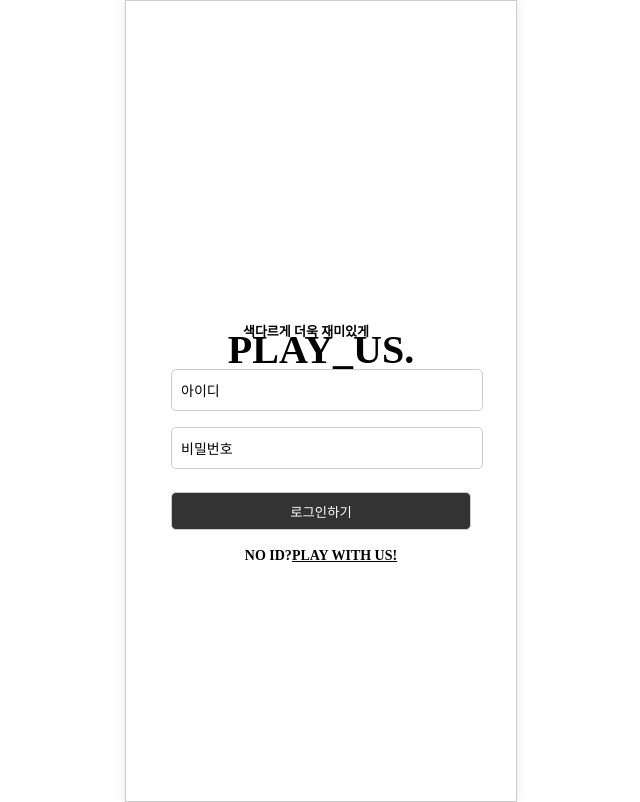
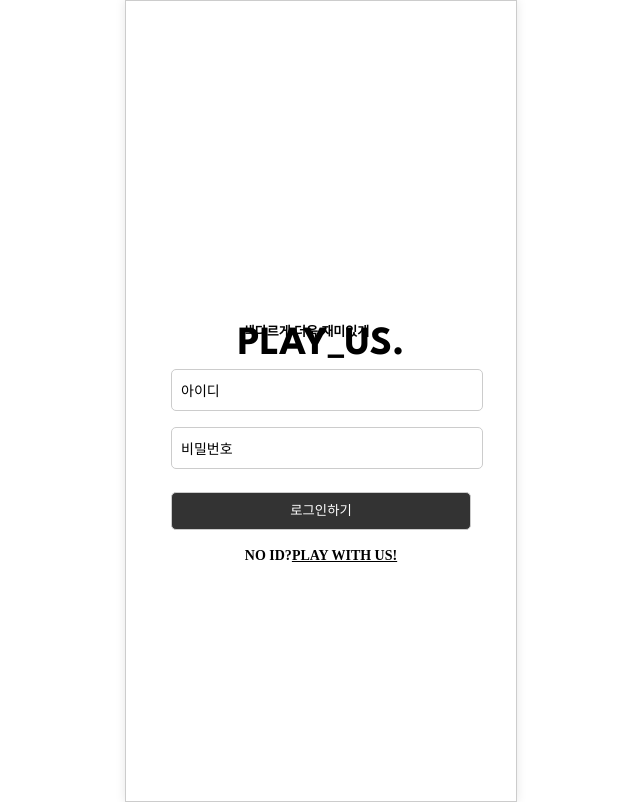
Before and after one commit to BBIYAKYEE7/Play_Us, a plain HTML site: page login.html in a window 1280 px wide. Shown: the whole page, without its empty margins (319-959 px from the left). Drawn offline with Linux system fonts and the light colour scheme.

Commit message:
Play_Us.

```diff
--- a/login.html
+++ b/login.html
@@ -5,6 +5,7 @@
     <meta name="viewport" content="width=device-width, initial-scale=1">
     <title>Product</title>
     <style>
+        @import url('https://fonts.googleapis.com/css2?family=League+Spartan:wght@500;700&display=swap');
         body {
             margin: 0;
             padding: 0;
@@ -34,6 +35,7 @@
             position: absolute;
             font-size: 40px;
             font-weight: bold;
+            font-family: 'League Spartan', sans-serif;
             height: 150px;
         }
 
@@ -41,6 +43,7 @@
             position: absolute;
             font-size: 13px;
             font-weight: bold;
+            font-family: 'League Spartan', sans-serif;
             margin-right: 30px;
             height: 160px;
         }
@@ -71,6 +74,7 @@
             position: absolute;
             pointer-events: none;
             font-size: 14px;
+            font-family: 'League Spartan', sans-serif;
             left: 5px;
             top: 11px;
             transition: 0.3s;
@@ -82,6 +86,7 @@
         .form-input:valid + .form-label {
             transform: translateY(-20px);
             font-size: 12px;
+            font-family: 'League Spartan', sans-serif;
             background-color: #ffffff;
             padding: 0 5px;
         }
@@ -94,6 +99,7 @@
             border: 1px solid #ccc;
             border-radius: 5px;
             background-color: #333333;
+            font-family: 'League Spartan', sans-serif;
             color: #fff;
             line-height: 3px;
             cursor: pointer;
```
